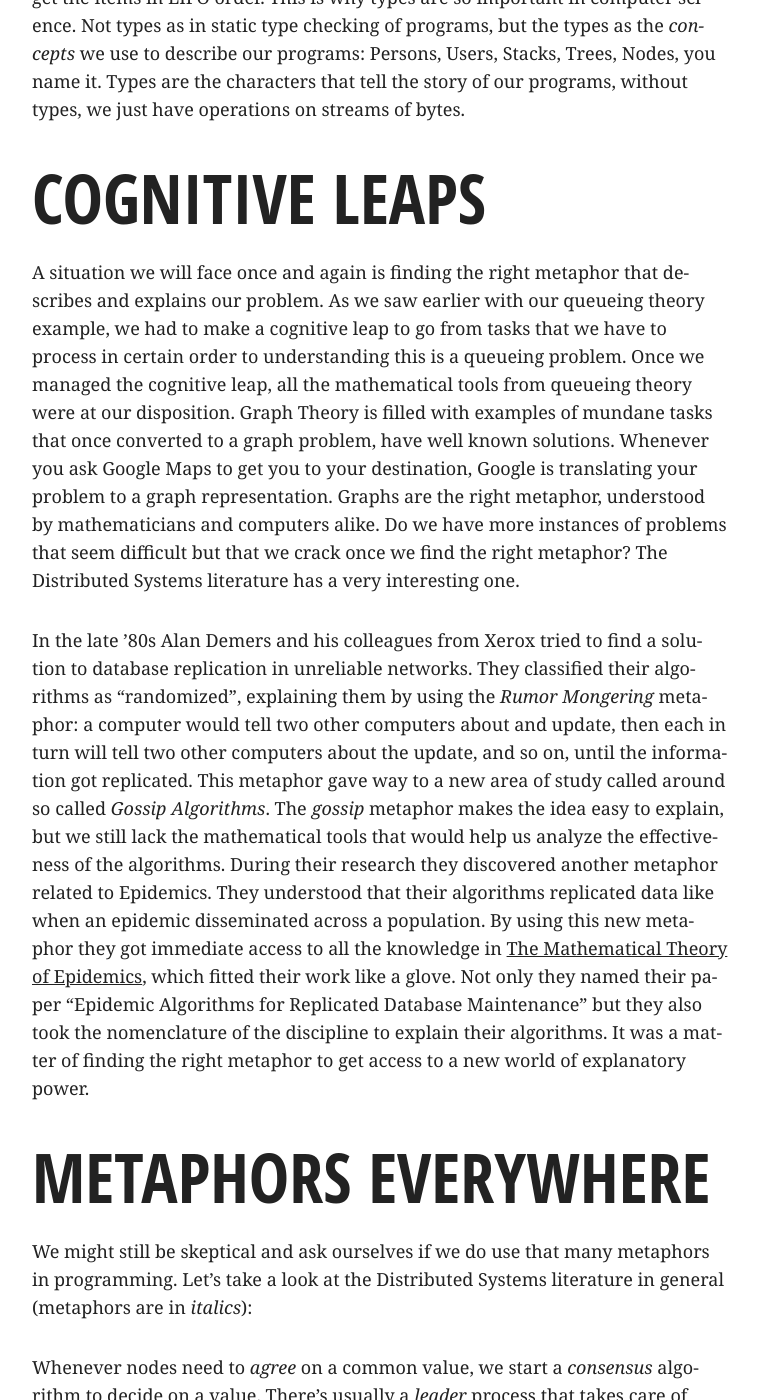
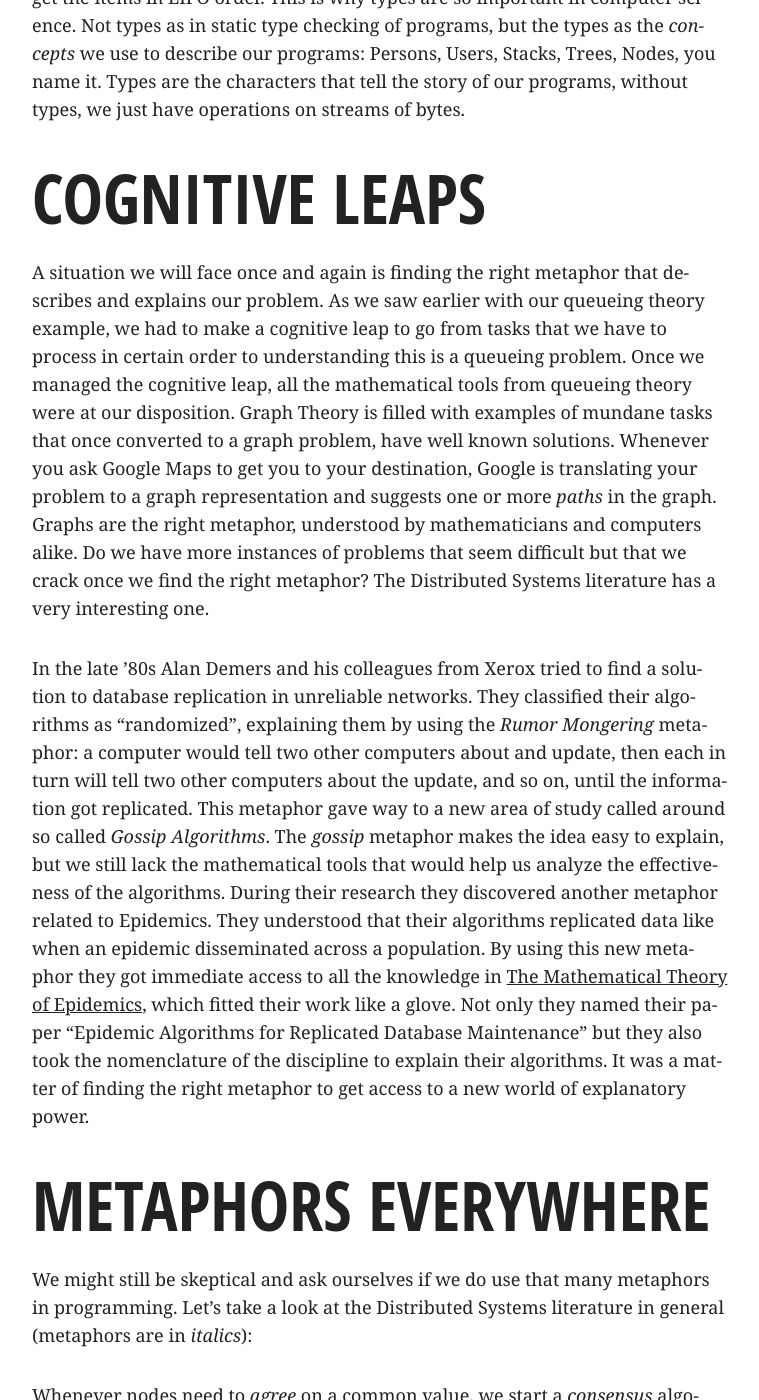
Before and after one commit to videlalvaro/videlalvaro.github.io, a Jekyll site: the page built from _posts/2017-01-17-metaphors-we-code-by.md, in a window 1280 px wide and 1400 px high, scrolled down 6095 px. Shown: the whole window, without its empty margins (260-1019 px from the left). Built offline with Jekyll 4.4.1, drawn with Linux system fonts in a browser that asks for light colours; comment, search, counter and statistics services are not loaded; some of the changed text lies outside the part shown.

Commit message:
improves post with CB suggestions

```diff
--- a/_posts/2017-01-17-metaphors-we-code-by.md
+++ b/_posts/2017-01-17-metaphors-we-code-by.md
@@ -212,11 +212,11 @@ mathematical tools from queueing theory were at our disposition. Graph
 Theory is filled with examples of mundane tasks that once converted to
 a graph problem, have well known solutions. Whenever you ask Google
 Maps to get you to your destination, Google is translating your
-problem to a graph representation. Graphs are the right metaphor,
-understood by mathematicians and computers alike. Do we have more
-instances of problems that seem difficult but that we crack once we
-find the right metaphor? The Distributed Systems literature has a very
-interesting one.
+problem to a graph representation and suggests one or more _paths_ in
+the graph. Graphs are the right metaphor, understood by mathematicians
+and computers alike. Do we have more instances of problems that seem
+difficult but that we crack once we find the right metaphor? The
+Distributed Systems literature has a very interesting one.
 
 In the late '80s Alan Demers and his colleagues from Xerox tried to
 find a solution to database replication in unreliable networks. They
@@ -254,9 +254,9 @@ _messages_ over a _channel_, which might get _congested due to too
 much traffic_. This could create an information _bottleneck_, with
 _queues_ at each end of the _channels_ backing up. These bottlenecks
 might render one or more nodes unresponsive, causing _network
-partitions_. Is the process that's taking long to _respond dead_? We
-won't know unless we set a timeout. I could go on, but I guess you get
-the point.
+partitions_. Is the process that's taking long to _respond dead_? Why
+didn’t it acknowledge the _heart beat_ and a timeout _triggered_?.". I
+could go on, but I guess you get the point.
 
 ## A Story in Code ##
 
```
